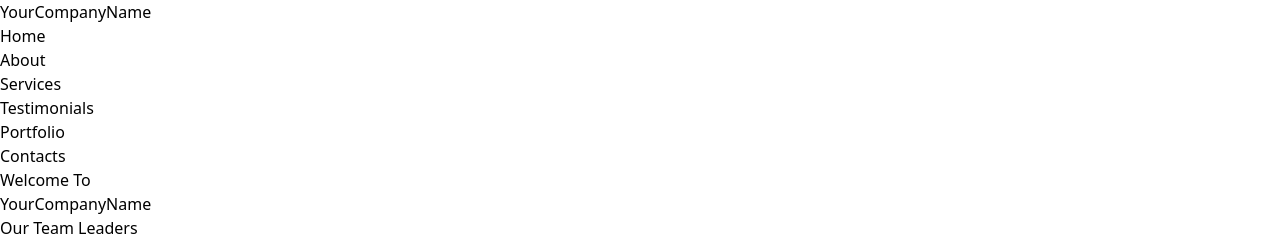
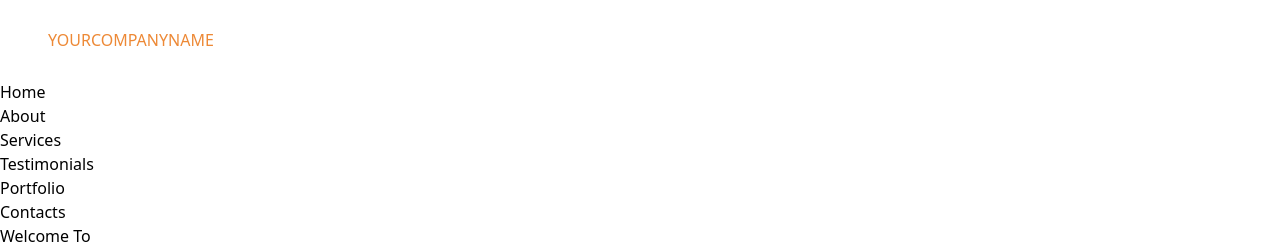
Before and after one commit to kyrelldixon/enterprise, a Gatsby site: page / in a window 1280 px wide. Shown: the top 244 px of the page. Built offline with nearby package versions, Linux system fonts and the light colour scheme; Gatsby itself is replaced by a stand-in of ours.

Commit message:
Add header styles

```diff
--- a/src/components/header.js
+++ b/src/components/header.js
@@ -1,8 +1,8 @@
 import React from "react"
 
 const Header = () => (
-  <header>
-    <a href="/">YourCompanyName</a>
+  <header className="bg-white h-16 flex items-center md:h-20">
+    <a href="/" className="text-orange-500 uppercase pl-4 md:pl-12">YourCompanyName</a>
   </header>
 )
 
```
